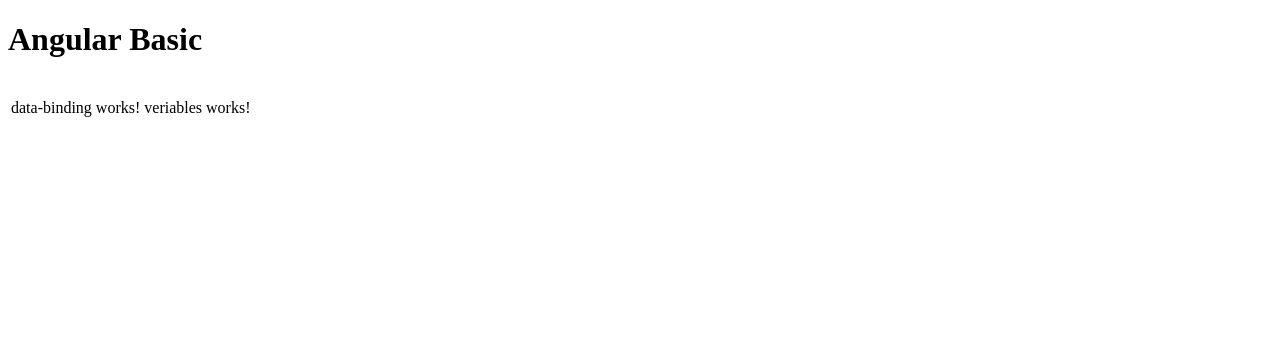
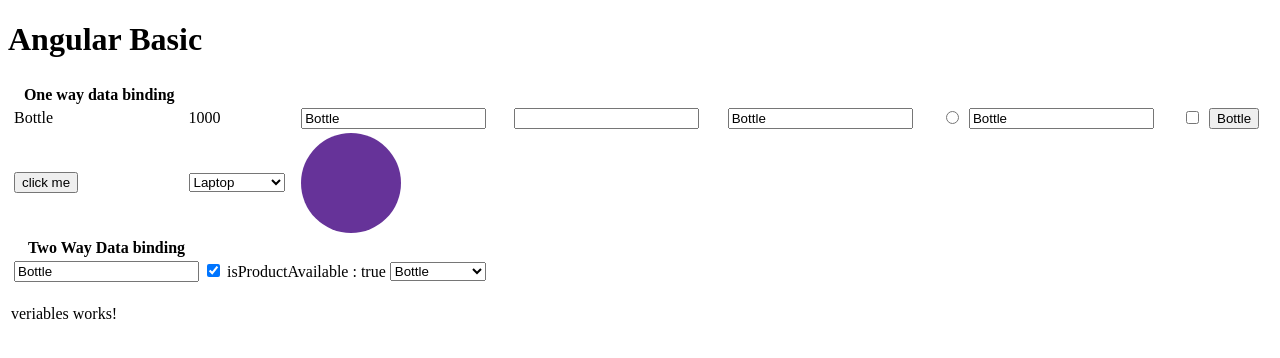
Before and after one commit to chandan578/mastering-angular, an Angular app in the folder basicAngular/: page / in a window 1280 px wide. Shown: the top 358 px of the page. Built offline with nearby package versions, Linux system fonts and the light colour scheme.

Commit message:
Use different different Data Binding methods

```diff
--- a/basicAngular/src/app/app.html
+++ b/basicAngular/src/app/app.html
@@ -1,10 +1,12 @@
 <h1>Angular Basic</h1>
 
-<table style="display: 100%;">
+<table style="width: 100%;">
   <tr>
     <td>
       <app-data-binding></app-data-binding>
     </td>
+  </tr>
+  <tr>
     <td>
       <app-veriables></app-veriables>
     </td>
--- a/basicAngular/src/app/components/data-binding/data-binding.html
+++ b/basicAngular/src/app/components/data-binding/data-binding.html
@@ -1 +1,81 @@
-<p>data-binding works!</p>
+<table style="width: 100%;">
+    <th>One way data binding</th>
+    <tr>
+        <!-- Interpolation -->
+        <td>
+            {{productName}}
+        </td>
+        <td>
+            <span>{{productPrice}}</span>
+        </td>
+        <td>
+            <input type="text" name="" id="" value="{{productName}}">
+        </td>
+
+        <!-- Product Binding -->
+        <td>
+            <input type="text" [maxLength]="maxCharAllowed">
+        </td>
+        <td>
+            <input type="text" [value]="productName">
+        </td>
+        <td>
+            <input type="{{dynamicTypeRadio}}" [value]="productName">
+        </td>
+        <td>
+            <input type="{{dynamicTypeText}}" [value]="productName">
+        </td>
+        <td>
+            <input type="{{dynamicTypeCheckbox}}" [value]="productName">
+        </td>
+        <td>
+            <input type="{{dynamicTypeButton}}" [value]="productName">
+        </td>
+    </tr>
+    <tr>
+        <td>
+            <button (click)="onClick()" >click me </button>
+        </td>
+
+        <td>
+            <select (change)="onSelectMenu()">
+                <option value="">Laptop</option>
+                <option value="">Mobile</option>
+                <option value="">Charge</option>
+                <option value="">Bottle</option>
+                <option value="">Phone Case</option>
+                <option value="">iPad</option>
+            </select>
+        </td>
+        <td>
+            <!-- Event Binding -->
+            <div (mouseenter)="onMouseEnter()" (mouseleave)="onMouseLeave()" style="background-color: rebeccapurple; border-radius: 50%; width: 100px; height: 100px;">
+
+            </div>
+        </td>
+    </tr>
+</table>
+
+<table>
+    <th>Two Way Data binding</th>
+    <tr>
+        <td>
+            <input type="text" name="" id="" [(ngModel)]="productName">
+        </td>
+        <td>
+            <input type="checkbox" name="" id="" [(ngModel)]="isProductAvailable"> isProductAvailable : {{isProductAvailable}}
+        </td>
+
+        <td>
+            <select [(ngModel)]="productName">
+                <option>Laptop</option>
+                <option>Mobile</option>
+                <option>Charge</option>
+                <option>Bottle</option>
+                <option>Phone Case</option>
+                <option>iPad</option>
+            </select>
+        </td>
+
+    </tr>
+</table>
--- a/basicAngular/src/app/components/data-binding/data-binding.ts
+++ b/basicAngular/src/app/components/data-binding/data-binding.ts
@@ -1,9 +1,35 @@
 import { Component } from '@angular/core';
+import { FormsModule } from '@angular/forms';
 
 @Component({
   selector: 'app-data-binding',
-  imports: [],
+  imports: [FormsModule],
   templateUrl: './data-binding.html',
   styleUrl: './data-binding.css',
 })
-export class DataBinding {}
+export class DataBinding {
+  productName: string = 'Bottle';
+  productPrice: number = 1000;
+  maxCharAllowed: number = 5;
+
+  dynamicTypeRadio = 'radio';
+  dynamicTypeText = 'text';
+  dynamicTypeCheckbox = 'checkbox';
+  dynamicTypeButton = 'button';
+  isProductAvailable: boolean = true;
+
+  onClick(){
+    alert('Button Clicked');
+  }
+
+  onSelectMenu(){
+    alert('Menu Selected');
+  }
+
+  onMouseEnter(){
+    console.log('Mouse Entered');
+  }
+  onMouseLeave(){
+    console.log('Mouse Left');
+  }
+}
--- a/basicAngular/src/app/components/veriables/veriables.ts
+++ b/basicAngular/src/app/components/veriables/veriables.ts
@@ -31,6 +31,28 @@
     { name: 'William Brown', age: 23, city: 'Phoenix' }
   ];
 
+  employee: any = "Chandu";  // Do not use any type, use specific types instead
+
+  constructor() {
+
+    console.log('Student Name:', this.studentName);
+    console.log('Student Age:', this.studentAge);
+    console.log('Student City:', this.studentCity);
+
+    this.studentName = 'Alice Johnson';
+    console.log('Updated Student Name:', this.studentName);
+
+    // this.studentName = 55; // Error: Type 'number' is not assignable to type 'string'.
+    this.studentName = 23 as unknown as string;
+    console.log('Updated Student Name with number:', this.studentName);
+
+    console.log(this.employee);
+    this.employee = 123; // Assigning a number to employee
+    console.log(this.employee);
+
+
+  }
+
 
 
 }
```
Also changed, not shown: 1 other file (tests, documents, lock files or other folders).
